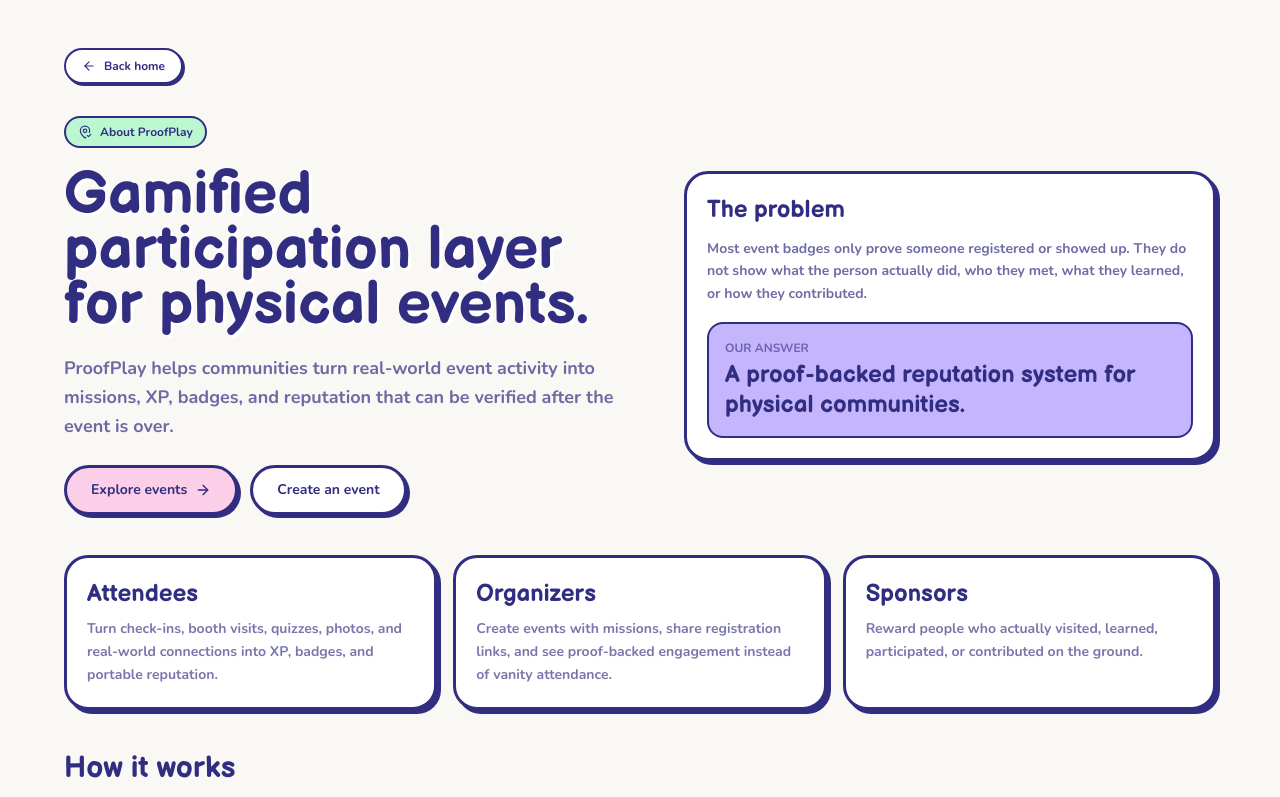
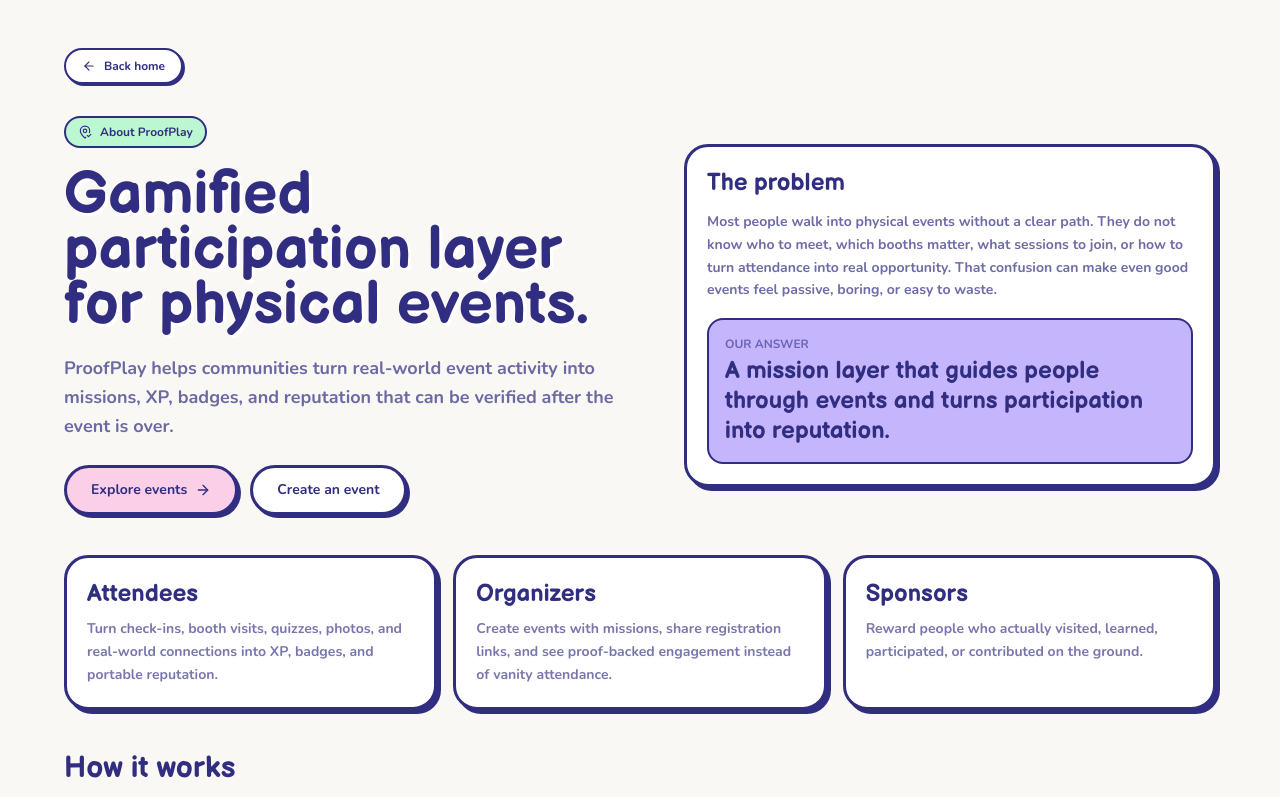
Before and after one commit to JWattjr/Proofplay, a Next.js app: page /about in a window 1280 px wide. Shown: the top 797 px of the page. Built offline with nearby package versions, Linux system fonts and the light colour scheme; no server answers.

Commit message:
Update about page

```diff
--- a/src/app/about/page.tsx
+++ b/src/app/about/page.tsx
@@ -121,13 +121,14 @@
           <div className="bubbly-card bg-white p-5">
             <p className="font-display text-2xl font-bold">The problem</p>
             <p className="mt-3 text-sm font-bold leading-relaxed opacity-70">
-              Most event badges only prove someone registered or showed up. They do not show what
-              the person actually did, who they met, what they learned, or how they contributed.
+              Most people walk into physical events without a clear path. They do not know who to meet,
+              which booths matter, what sessions to join, or how to turn attendance into real opportunity.
+              That confusion can make even good events feel passive, boring, or easy to waste.
             </p>
             <div className="mt-4 rounded-2xl border-2 border-[var(--color-primary-900)] bg-[var(--color-pastel-purple)] p-4">
               <p className="text-xs font-bold uppercase opacity-60">Our answer</p>
               <p className="mt-1 font-display text-2xl font-bold leading-tight">
-                A proof-backed reputation system for physical communities.
+                A mission layer that guides people through events and turns participation into reputation.
               </p>
             </div>
           </div>
```
